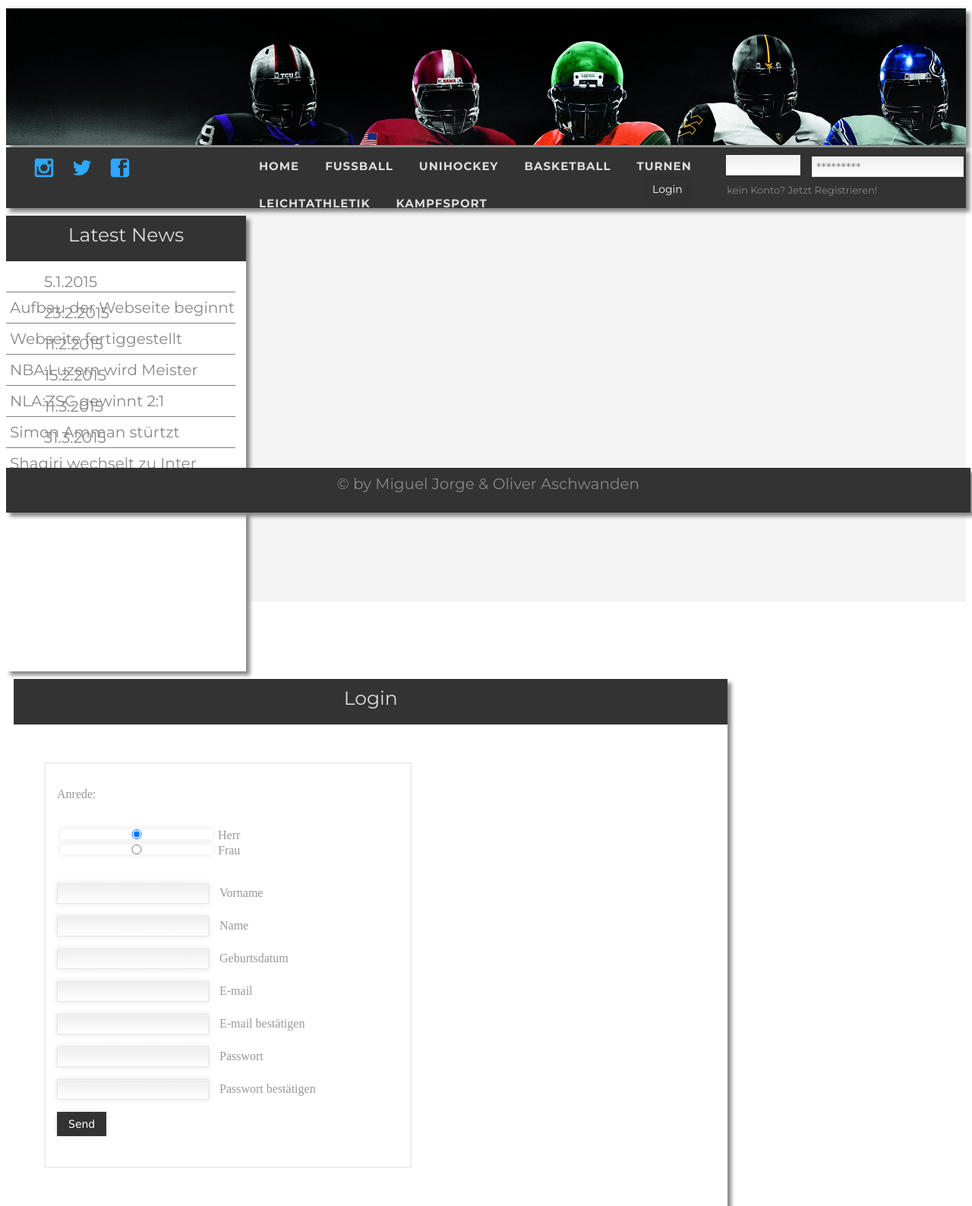
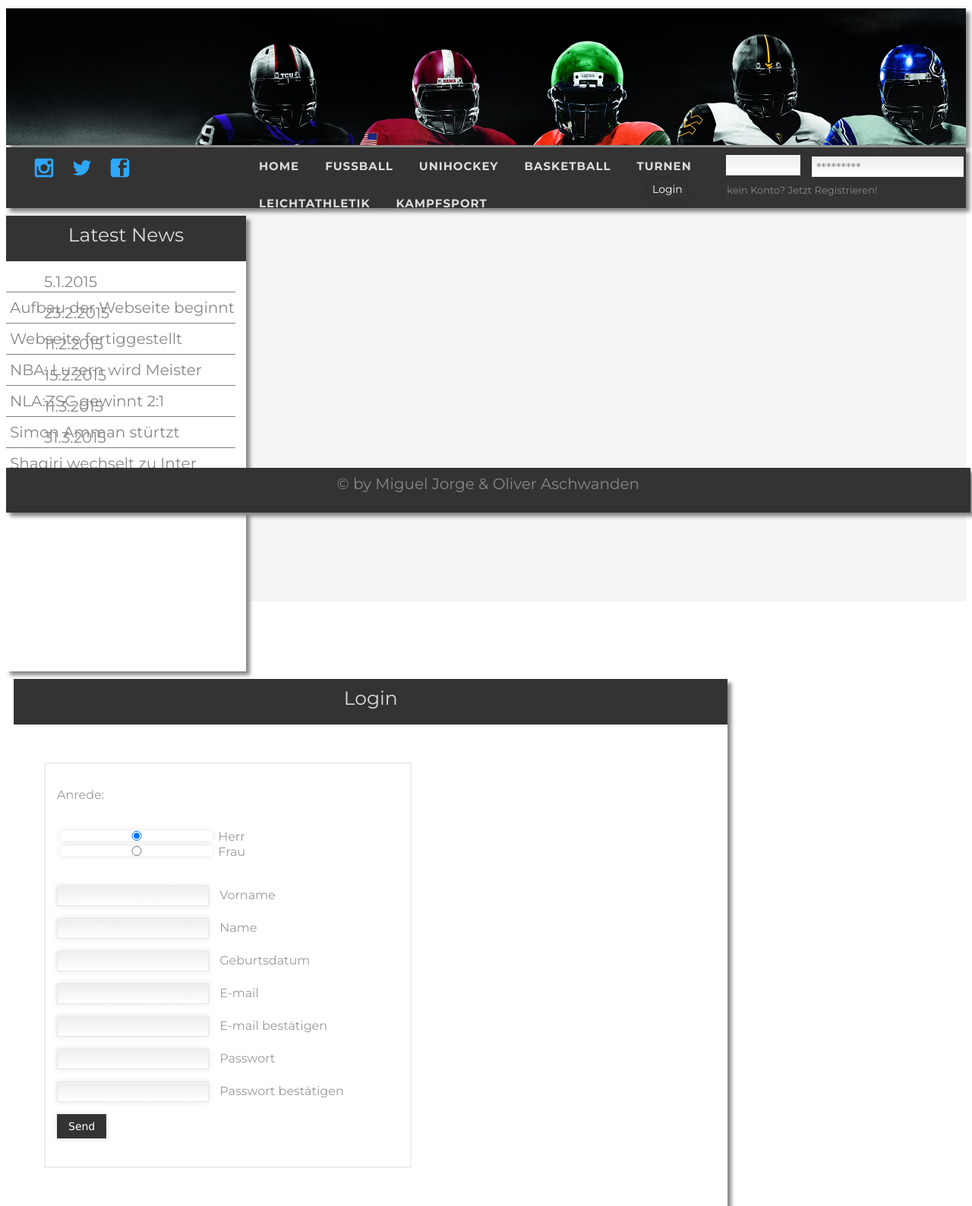
Before and after one commit to zjorgm-bbc/Website-Sport, a PHP site: page /Formular.php in a window 1280 px wide. Shown: the whole page at 76% size. Run offline with PHP 8.4, Linux system fonts and the light colour scheme.

Commit message:
yolo hipster swag

```diff
--- a/Formular.php
+++ b/Formular.php
@@ -114,7 +114,7 @@
 				<li><div class="Rahmen">
 						<div class="datum">11.2.2015</div>
 						<div class="titel">
-							<a href='#'>NBA:Luzern wird Meister</a>
+							<a href='#'>NBA: Luzern wird Meister</a>
 						</div>
 					</div></li>
 				<li><div class="Rahmen">
@@ -143,7 +143,7 @@
 				<form class="form">
 
 					<p>Anrede:</p>
-					<p>
+					<p class="Geschlecht">
 						<br> <input checked="checked" name="Anrede" type="radio"
 							value="Herr" /> Herr <br> <input name="Anrede" type="radio"
 							value="Frau" /> Frau
@@ -153,7 +153,6 @@
 						<br> <input type="text" name="Vorname" id="name" /> <label
 							for="name">Vorname</label>
 					</p>
-
 					<p class="name">
 						<input type="text" name="name" id="name" /> <label for="name">Name</label>
 					</p>
--- a/style.css
+++ b/style.css
@@ -15,7 +15,7 @@
 	width: 99.2%;
 	height: 50px;
 	float: left;
-	margin-top:47.5%;
+	margin-top: 47.5%;
 	font-family: Montserrat, sans-serif;
 	font-weight: 400;
 	color: #888;
@@ -24,6 +24,7 @@
 	padding-top: 9px;
 	box-shadow: 5px 5px 5px #888888;
 	position: absolute;
+	font-family: Montserrat, sans-serif;
 }
 
 #LatestNews {
@@ -251,6 +252,7 @@ ul li {
 	border: 2px double;
 	color: #999999;
 	border-color: #EEE;
+	font-family: Montserrat, sans-serif;
 }
 
 input, textarea {
@@ -321,12 +323,13 @@ input:hover, textarea:hover, input:focus, textarea:focus {
 	padding: 5px;
 	background: #333333;
 	border: 0;
-	position:absolute;
+	position: absolute;
 	font-size: 14px;
 	color: #FFF;
 	transition: 0.5s;
 	margin-top: -10px;
 	font-family: Montserrat, sans-serif;
+	font-size: 14px;
 }
 
 .submit_1 input:hover {
@@ -366,11 +369,11 @@ input:hover, textarea:hover, input:focus, textarea:focus {
 	font-size: 14px;
 }
 
-#registrieren{
-	float:left;
-	width:350px;
+#registrieren {
+	float: left;
+	width: 350px;
 	margin: -5px 0 60px 65px;
-	font-size:13;
+	font-size: 13;
 	transition: font 0.3s;
 	transition: width 5s;
 }
@@ -382,3 +385,7 @@ input:hover, textarea:hover, input:focus, textarea:focus {
 	font-size: 16px;
 	transition: font 0.3s;
 }
+
+.Geschlecht {
+
+}
```
